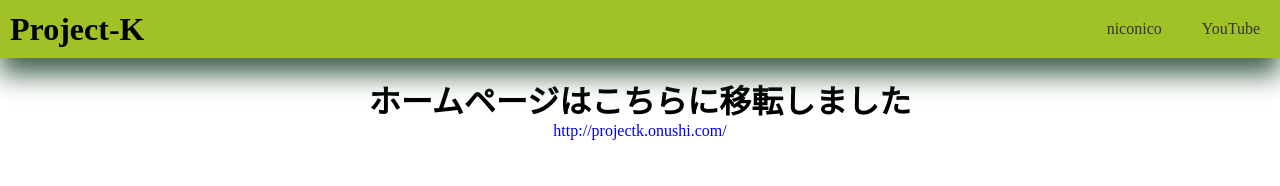
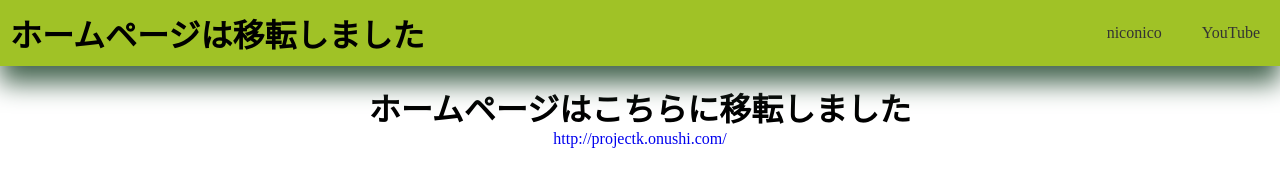
Before and after one commit to gbachi/gbachi.github.io, a plain HTML site: page squat/index.html in a window 1280 px wide. Drawn offline with Linux system fonts and the light colour scheme.

Commit message:
Update index.html

```diff
--- a/squat/index.html
+++ b/squat/index.html
@@ -7,7 +7,7 @@
     </head>
     <body>
         <header>
-            <h1 class="title">Project-K</h1>
+            <h1 class="title">ホームページは移転しました</h1>
             <nav>
                 <ul>
                     <li><a class="menu" href="https://www.nicovideo.jp/user/129942301">niconico</a></li>
```
